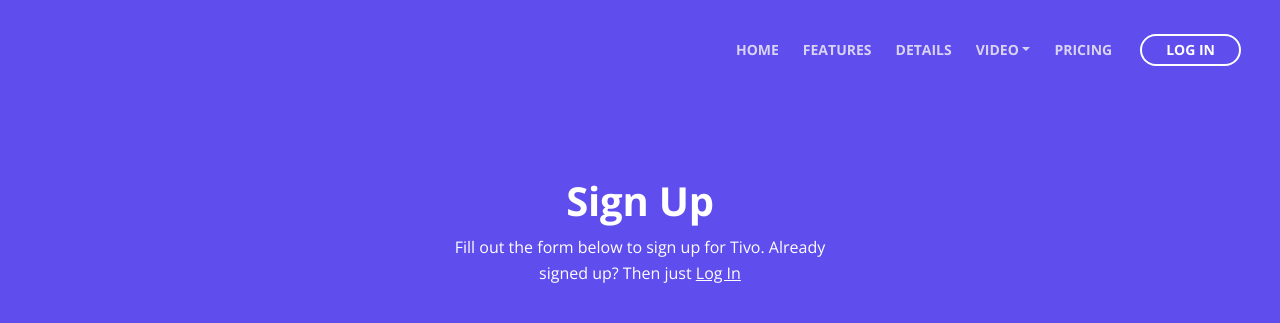
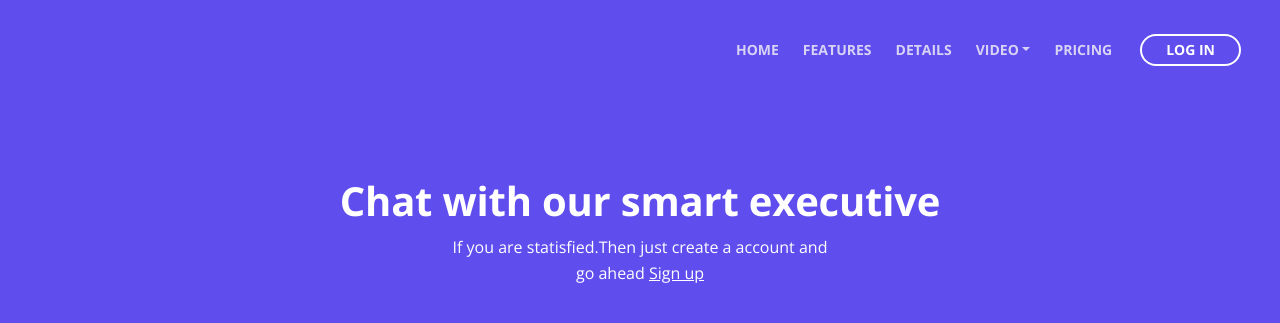
Before and after one commit to ekasnh/Ecommercesite_with_azureBot, a plain HTML site: page help.html in a window 1280 px wide. Shown: the top 323 px of the page. Drawn offline with nearby package versions, Linux system fonts and the light colour scheme; no server answers.

Commit message:
Update help.html

```diff
--- a/help.html
+++ b/help.html
@@ -103,8 +103,8 @@
         <div class="container">
             <div class="row">
                 <div class="col-lg-12">
-                    <h1>Sign Up</h1>
-                   <p>Fill out the form below to sign up for Tivo. Already signed up? Then just <a class="white" href="log-in.html">Log In</a></p>
+                    <h1>Chat with our smart executive</h1>
+                   <p>If you are statisfied.Then just create a account and go ahead <a class="white" href="sign-up.html">Sign up</a></p>
                     <!-- Sign Up Form -->
 			<h2>Chat with our executive</h2>
 			<iframe src='https://webchat.botframework.com/embed/chljabkl-bot?s=YcmCny2b2mE.jvcHhx2-RFw0y0TY1Exu4CVY_Gr9fuTwI2ZhV1X3oFM'  style='min-width: 768px; width: 100%; min-height: 100vh;'></iframe>
```
